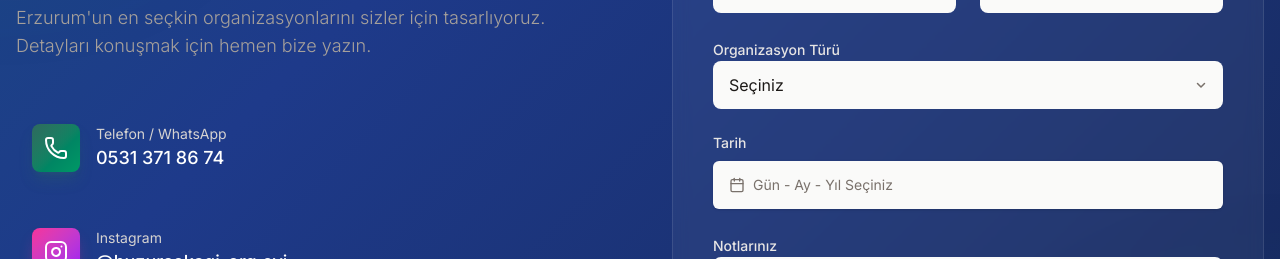
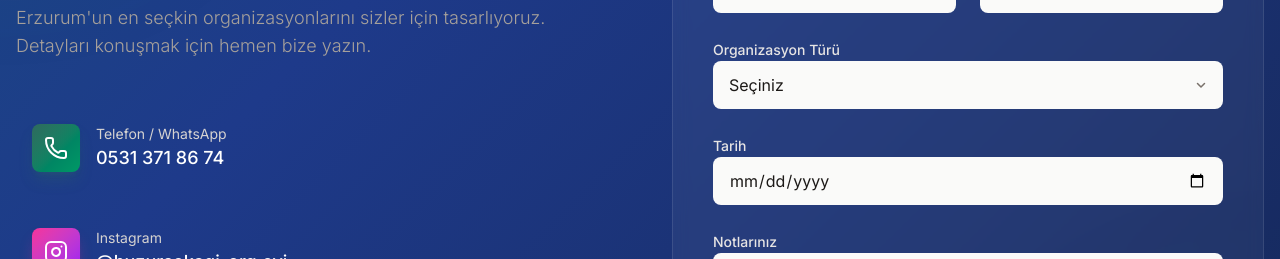
Before and after one commit to hamzaumutlu/huzur, a Next.js app: page / in a window 1280 px wide. Shown: the part 2300-2559 px from the top of the page. Built offline with nearby package versions, Linux system fonts and the light colour scheme; a web font is replaced by a local one.

Commit message:
Replace custom Calendar with native date input for reliability, update content

```diff
--- a/app/hizmetler/bekarliga-veda/page.tsx
+++ b/app/hizmetler/bekarliga-veda/page.tsx
@@ -10,33 +10,33 @@ export default function BekarligaVedaPage() {
                 <div className="max-w-4xl mx-auto text-center space-y-4">
                     <h1 className="text-4xl md:text-6xl font-serif text-stone-900">Bekarlığa Veda Partisi Erzurum</h1>
                     <p className="text-lg text-stone-600 max-w-2xl mx-auto">
-                        Düğün öncesi son çıkış! Arkadaşlarınızla unutulmaz bir eğlenceye hazır olun.
+                        Düğün öncesi son çıkış! Arkadaşlarınızla şık bir ortamda doyasıya eğlenin.
                     </p>
                 </div>
             </div>
 
             <div className="max-w-7xl mx-auto px-4 grid grid-cols-1 md:grid-cols-2 gap-12 mb-24 items-center">
                 <div className="relative h-[500px] rounded-2xl overflow-hidden shadow-xl md:order-2">
-                    <img src="/images/matinee.png" alt="Erzurum Bekarlığa Veda" className="w-full h-full object-cover" />
+                    <img src="/images/bekarliga-veda.png" alt="Erzurum Bekarlığa Veda" className="w-full h-full object-cover" />
                 </div>
                 <div className="space-y-6 md:order-1">
                     <h2 className="text-3xl font-serif text-stone-800">Eğlencenin Doruğu</h2>
                     <p className="text-stone-600 leading-relaxed">
-                        Arkadaşlarınızla doyasıya eğleneceğiniz, sürprizlerle dolu bir gece.
-                        Kına tahtından kaftan modellerine, nedime bilekliklerinden eğlenceli aksesuarlara kadar her şeyi düşünüyoruz.
+                        Arkadaşlarınızla bir araya geleceğiniz bu özel gece için mekanı en şık haliyle hazırlıyoruz.
+                        Size özel arka plan dekorları ve masa süslemeleri ile unutulmaz bir atmosfer yaratıyoruz.
                     </p>
                     <ul className="space-y-3">
                         <li className="flex items-center gap-2 text-stone-700">
-                            <span className="w-2 h-2 bg-primary rounded-full" /> Kına Tahtı ve Cibinlik
+                            <span className="w-2 h-2 bg-primary rounded-full" /> Konsept Mekan Süsleme
                         </li>
                         <li className="flex items-center gap-2 text-stone-700">
-                            <span className="w-2 h-2 bg-primary rounded-full" /> Kaftan ve Bindallı Seçenekleri
+                            <span className="w-2 h-2 bg-primary rounded-full" /> Şık Arka Plan Dekorları
                         </li>
                         <li className="flex items-center gap-2 text-stone-700">
-                            <span className="w-2 h-2 bg-primary rounded-full" /> Nedime Tefleri ve Mumları
+                            <span className="w-2 h-2 bg-primary rounded-full" /> Özel Masa Süslemeleri
                         </li>
                         <li className="flex items-center gap-2 text-stone-700">
-                            <span className="w-2 h-2 bg-primary rounded-full" /> İsme Özel Hatıra Hediyelikler
+                            <span className="w-2 h-2 bg-primary rounded-full" /> Fotoğraf Köşesi
                         </li>
                     </ul>
                 </div>
--- a/components/sections/contact.tsx
+++ b/components/sections/contact.tsx
@@ -4,12 +4,6 @@ import { useState } from "react";
 import { motion } from "framer-motion";
 import { Button } from "@/components/ui/button";
 import { Calendar as CalendarIcon, MapPin, Phone, Mail, Instagram } from "lucide-react";
-import { Calendar } from "@/components/ui/calendar";
-import {
-    Popover,
-    PopoverContent,
-    PopoverTrigger,
-} from "@/components/ui/popover";
 import { format } from "date-fns";
 import { tr } from "date-fns/locale";
 import { cn } from "@/lib/utils";
@@ -141,31 +135,14 @@ export function Contact() {
                                 </div>
                             </div>
 
-                            <div className="space-y-2 flex flex-col">
+                            <div className="space-y-2">
                                 <label className="text-sm font-medium text-stone-200">Tarih</label>
-                                <Popover>
-                                    <PopoverTrigger asChild>
-                                        <Button
-                                            variant={"outline"}
-                                            className={cn(
-                                                "w-full justify-start text-left font-normal bg-stone-50 border-none text-stone-900 hover:bg-stone-100 py-6 px-4",
-                                                !date && "text-stone-500"
-                                            )}
-                                        >
-                                            <CalendarIcon className="mr-2 h-4 w-4" />
-                                            {date ? format(date, "d MMMM yyyy", { locale: tr }) : <span>Gün - Ay - Yıl Seçiniz</span>}
-                                        </Button>
-                                    </PopoverTrigger>
-                                    <PopoverContent className="w-auto p-0 bg-stone-50 border-stone-200 text-stone-900" align="start">
-                                        <Calendar
-                                            mode="single"
-                                            selected={date}
-                                            onSelect={setDate}
-                                            initialFocus
-                                            className="bg-white text-stone-900 rounded-md border-none pointer-events-auto shadow-xl"
-                                        />
-                                    </PopoverContent>
-                                </Popover>
+                                <input
+                                    name="date_input"
+                                    type="date"
+                                    className="w-full bg-stone-50 border-none rounded-lg px-4 py-3 text-stone-900 placeholder:text-stone-500 focus:outline-none focus:ring-2 focus:ring-primary/50 transition-all appearance-none"
+                                    onChange={(e) => setDate(e.target.valueAsDate || undefined)}
+                                />
                             </div>
 
                             <div className="space-y-2">
```
